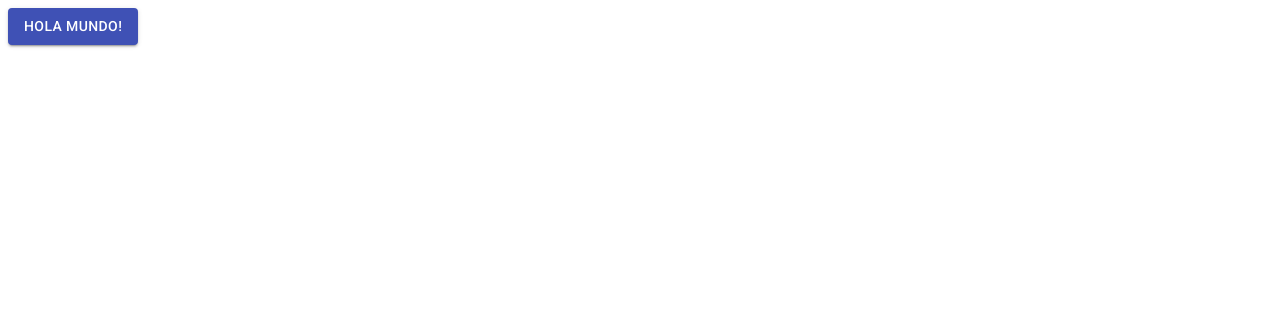
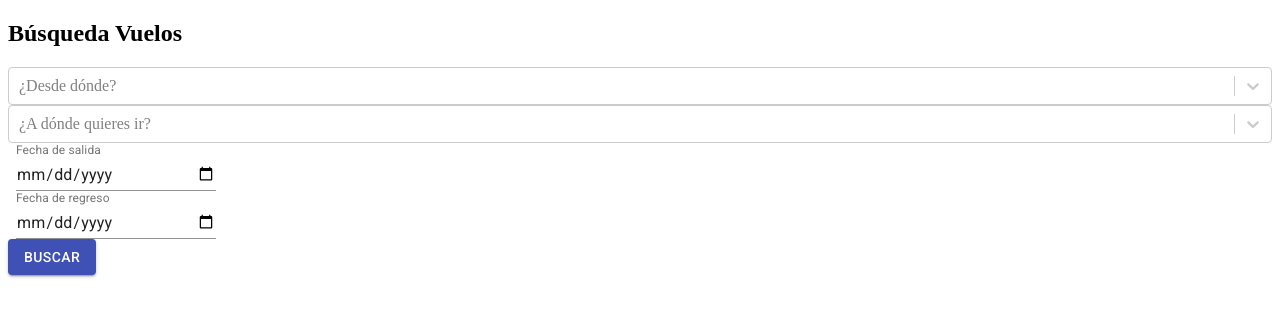
Before and after one commit to Zoeforero/FlyAgain2, a React app: page / in a window 1280 px wide. Shown: the top 316 px of the page. Built offline with nearby package versions, Linux system fonts and the light colour scheme.

Commit message:
Componente buscar vuelos

```diff
--- a/package.json
+++ b/package.json
@@ -35,6 +35,7 @@
     "react-redux": "^7.1.1",
     "react-router": "^5.1.2",
     "react-router-dom": "5.1.2",
+    "react-select": "^3.0.8",
     "redux": "^4.0.4",
     "webpack": "4.41.0",
     "webpack-cli": "^3.3.10"
--- /dev/null
+++ b/src/components/Calendar.jsx
@@ -0,0 +1,34 @@
+import React from 'react';
+import { makeStyles } from '@material-ui/core/styles';
+import TextField from '@material-ui/core/TextField';
+
+const useStyles = makeStyles(theme => ({
+  container: {
+    display: 'flex',
+    flexWrap: 'wrap',
+  },
+  textField: {
+    marginLeft: theme.spacing(1),
+    marginRight: theme.spacing(1),
+    width: 200,
+  },
+}));
+
+export default function Calendar(props) {
+  const classes = useStyles();
+
+  return (
+    <div className={classes.container}>
+      <TextField
+        id="date"
+        label={props.label}
+        type="date"
+        defaultValue={undefined}
+        className={classes.textField}
+        InputLabelProps={{
+          shrink: true,
+        }}
+      />
+    </div>
+  );
+}
--- /dev/null
+++ b/src/components/SelectPlace.jsx
@@ -0,0 +1,27 @@
+import React from "react";
+import Select from 'react-select';
+
+const options = [
+  { value: 'co-med', label: 'Medellín' },
+  { value: 'co-car', label: 'Cartagena' },
+  { value: 'co-bog', label: 'Bogotá' },
+  { value: 'co-barraq', label: 'Barranquilla' },
+  { value: 'co-ibg', label: 'Ibagué' },
+];
+
+const SelectPlace = (props) => {
+  const [selectedOption, setSelectedOption] = React.useState(null);
+  const handleChange = (value) => {
+    setSelectedOption(value);
+  };
+  return (
+    <Select
+      value={selectedOption}
+      onChange={handleChange}
+      options={options}
+      placeholder={props.placeholder}
+    />
+  );
+};
+
+export default SelectPlace;
--- a/src/containers/Home.jsx
+++ b/src/containers/Home.jsx
@@ -1,11 +1,20 @@
 import React from 'react';
+import SelectPlace from "../components/SelectPlace";
+import Calendar from "../components/Calendar";
 import Button from '@material-ui/core/Button';
 
 const Home = () => {
   return (
-    <Button variant="contained" color="primary">
-      Hola Mundo!
-    </Button>
+    <section>
+      <h1>Búsqueda Vuelos</h1>
+      <form>
+        <SelectPlace placeholder="¿Desde dónde?"/>
+        <SelectPlace placeholder="¿A dónde quieres ir?"/>
+        <Calendar label="Fecha de salida"/>
+        <Calendar label="Fecha de regreso"/>
+        <Button variant="contained" color="primary" type="submit">Buscar</Button>
+      </form>
+    </section>
   );
 }
 
```
Also changed, not shown: 1 other file (tests, documents, lock files or other folders).
